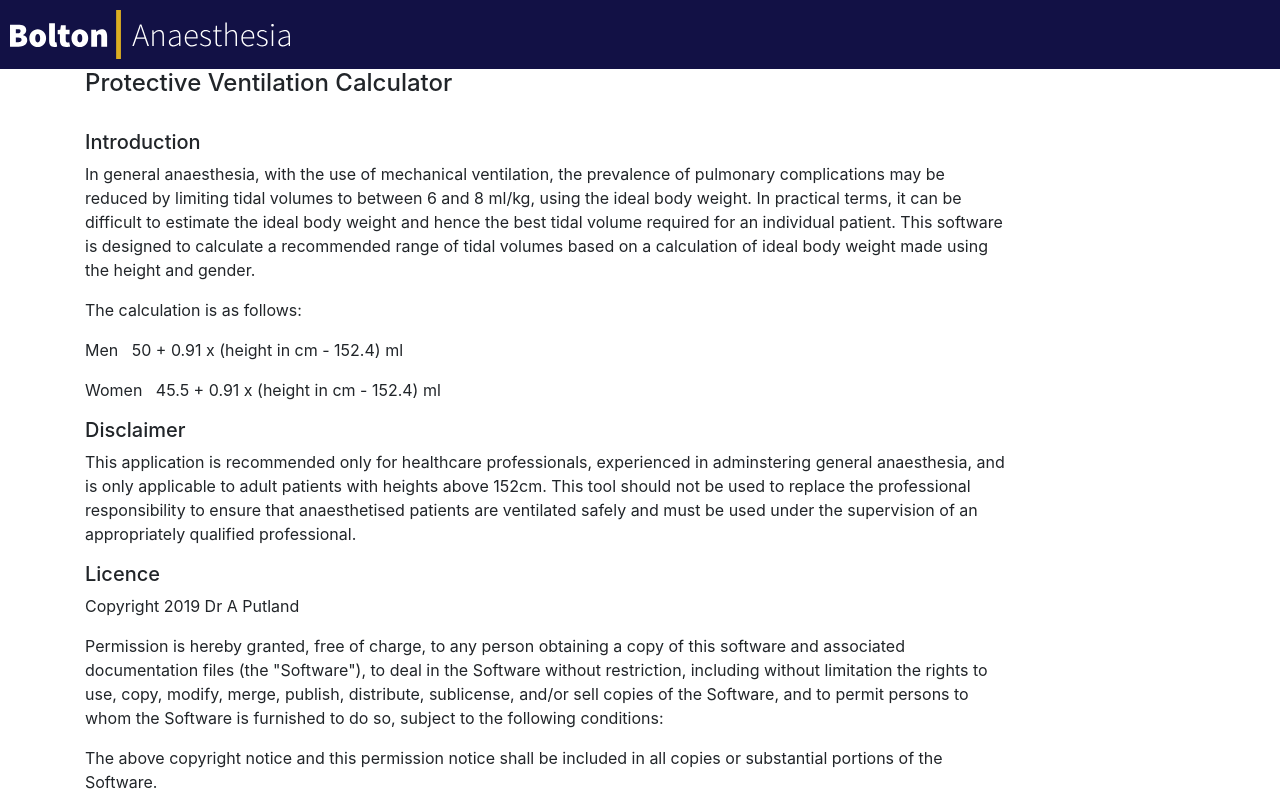
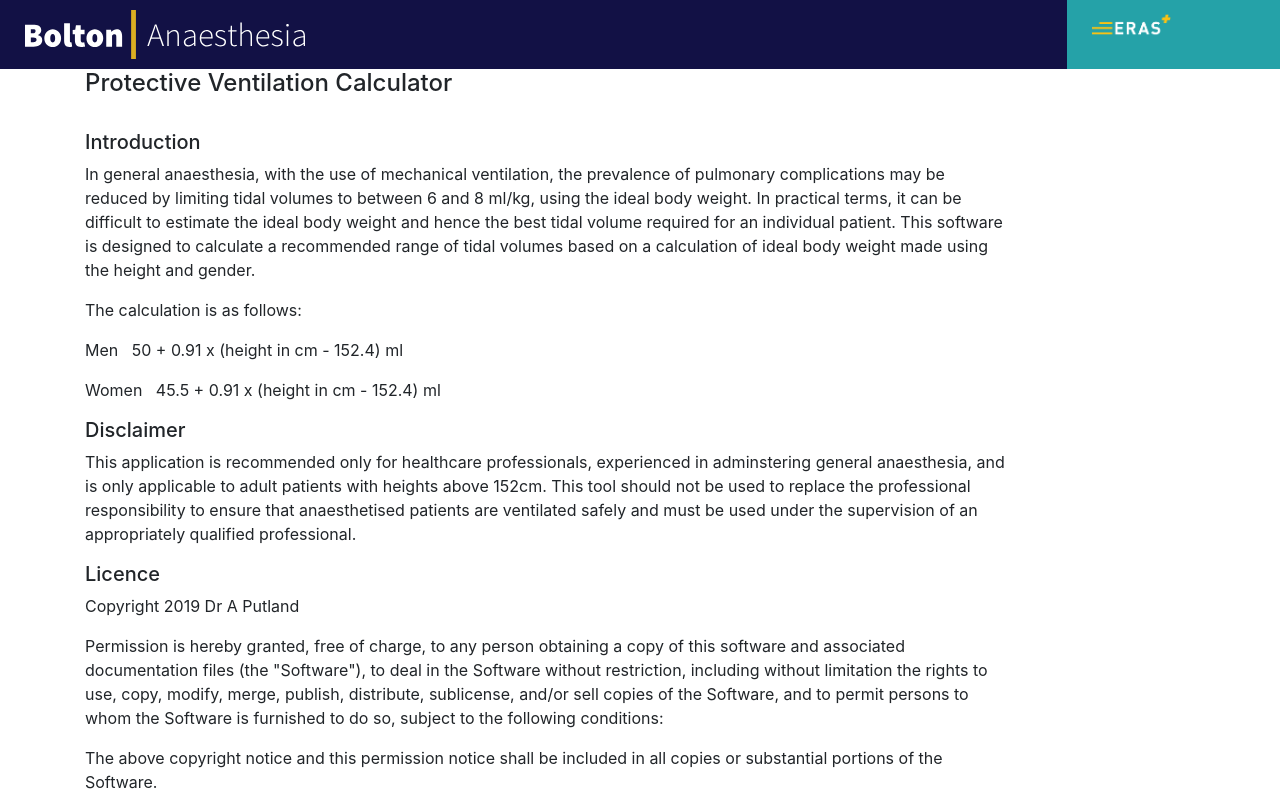
Before and after one commit to aputland/aputland.github.io, a plain HTML site: page index.html in a window 1280 px wide. Shown: the top 800 px of the page. Drawn offline with Linux system fonts and the light colour scheme.

Commit message:
eras+ logo

```diff
--- a/index.html
+++ b/index.html
@@ -10,8 +10,15 @@
     <link href="libs/bootstrap-4.3.1-dist/css/bootstrap.min.css" rel="stylesheet">
   </head>
   <body>
-    <div  style="background: #121145; color: #FFF;">
-      <img src="bolton.svg" style="padding: 10px; max-width: 300px;">
+    <div class="container-fluid" style="background: #121145; color: #FFF;">
+      <div class="row">
+        <div class="col-10">
+          <img src="bolton.svg" style="padding: 10px; max-width: 300px;">
+        </div>
+        <div class="col-2" style="background: #25a2a8;;">
+          <img src="ERAS-LOGO.png" style="padding: 10px; max-width: 100px;">
+        </div>
+      </div>
     </div>
     <div class="container">
       <div class="row">
```
Also changed, not shown: ERAS-LOGO.png (added).
